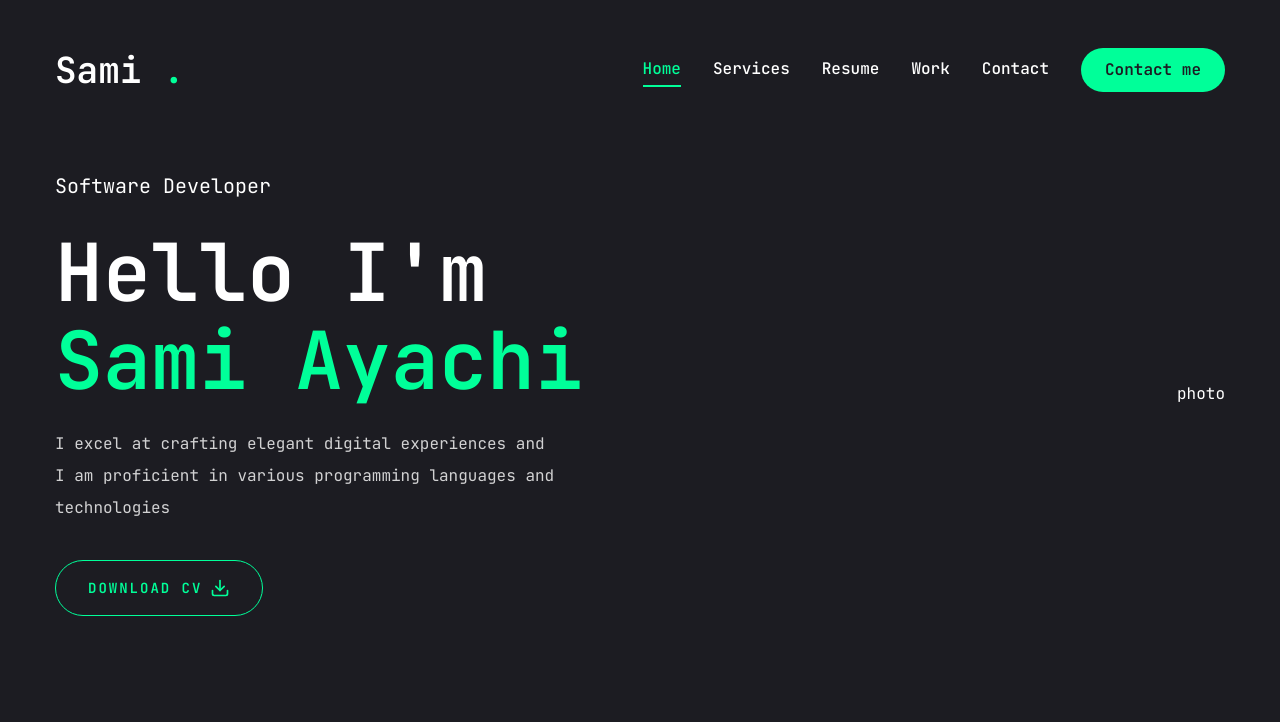
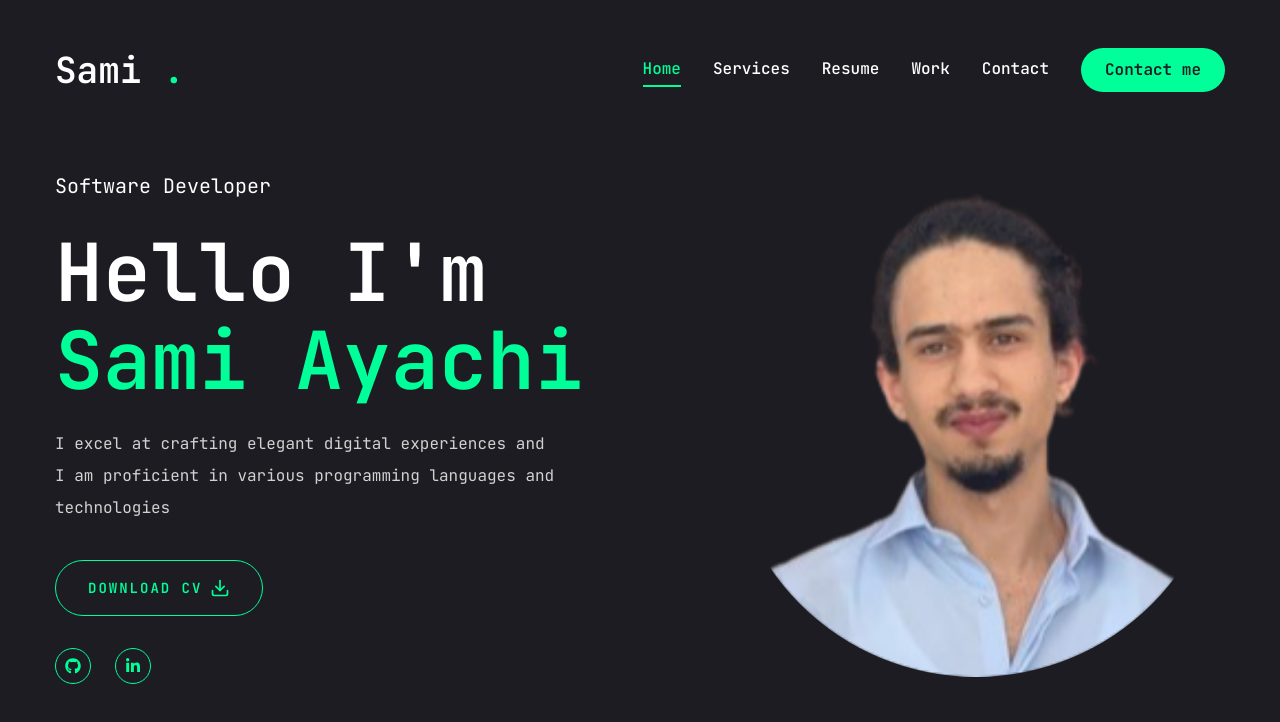
Before and after one commit to sami561/Portfolio, a Next.js app: page / in a window 1280 px wide. Shown: the top 722 px of the page. Built offline with nearby package versions, Linux system fonts and the light colour scheme.

Commit message:
add photo

```diff
--- a/app/layout.tsx
+++ b/app/layout.tsx
@@ -26,7 +26,7 @@
       <body className={JetBrainsMono.variable}>
         <Header />
         <StairTransition />
-        <PageTransition> {children}</PageTransition>
+        <PageTransition> {/* {children} */}</PageTransition>
         {children}
       </body>
     </html>
--- a/app/page.tsx
+++ b/app/page.tsx
@@ -1,3 +1,5 @@
+import Photo from "@/components/Photo";
+import Socials from "@/components/Socials";
 import { Button } from "@/components/ui/button";
 import React from "react";
 import { FiDownload } from "react-icons/fi";
@@ -6,7 +8,7 @@
     <section className="h-full">
       <div className=" container mx-auto h-full ">
         <div className="flex flex-col xl:flex-row items-center justify-between xl:pt-8 xl:pb-24">
-          <div className="text-center xl:text-left">
+          <div className="text-center xl:text-left order-2 xl:order-none">
             <span className="text-xl pb-6">Software Developer</span>
             <h1 className="h1 my-6">
               Hello I'm <br /> <span className="text-accent"> Sami Ayachi</span>
@@ -24,9 +26,17 @@
                 <span>Download CV </span>
                 <FiDownload className="text-xl" />
               </Button>
+              <div className="my-8 xl:mb-0 ">
+                <Socials
+                  containerStyles="flex gap-6"
+                  iconStyles="w-9 h-9  border border-accent rounded-full flex justify-center items-center text-accent text-base hover:bg-accent hover:text-primary hover:transition-all duration-500 "
+                />
+              </div>
             </div>
           </div>
-          <div>photo </div>
+          <div className="order-1 xl:order-none mb-8 xl:mb-0">
+            <Photo />
+          </div>
         </div>
       </div>
     </section>
--- /dev/null
+++ b/components/Photo.tsx
@@ -0,0 +1,36 @@
+"use client";
+import { motion } from "framer-motion";
+import Image from "next/image";
+const Photo = () => {
+  return (
+    <div className="w-full h-full relative">
+      <motion.div
+        initial={{ opacity: 0 }}
+        animate={{
+          opacity: 1,
+          transition: { delay: 2, duration: 0.4, ease: "easeIn" },
+        }}
+      >
+        <motion.div
+          initial={{ opacity: 0 }}
+          animate={{
+            opacity: 1,
+            transition: { delay: 2.4, duration: 0.4, ease: "easeInOut" },
+          }}
+          className="w-[298px] h-[294px] xl:w-[498px] xl:h-[498px] mix-blend-lighten rounded-full"
+        >
+          <Image
+            src="/assets/photo-modified.png"
+            alt="test"
+            priority
+            quality={100}
+            fill
+            className="object-contain rounded-full  "
+          />
+        </motion.div>
+      </motion.div>
+    </div>
+  );
+};
+
+export default Photo;
--- /dev/null
+++ b/components/Socials.tsx
@@ -0,0 +1,23 @@
+import { FaGithub, FaLinkedinIn } from "react-icons/fa";
+import { animate, motion } from "framer-motion";
+import Image from "next/image";
+import Link from "next/link";
+const socails = [
+  { icon: <FaGithub />, path: "https://github.com/sami561" },
+  { icon: <FaLinkedinIn />, path: "https://www.linkedin.com/in/sami-ayachi/" },
+];
+const Socials = ({ containerStyles, iconStyles }) => {
+  return (
+    <div className={containerStyles}>
+      {socails.map((item, index) => {
+        return (
+          <Link key={index} href={item.path} className={iconStyles}>
+            {item.icon}
+          </Link>
+        );
+      })}
+    </div>
+  );
+};
+
+export default Socials;
```
Also changed, not shown: public/assets/photo-modified.png (added), public/assets/photo.png (added).
